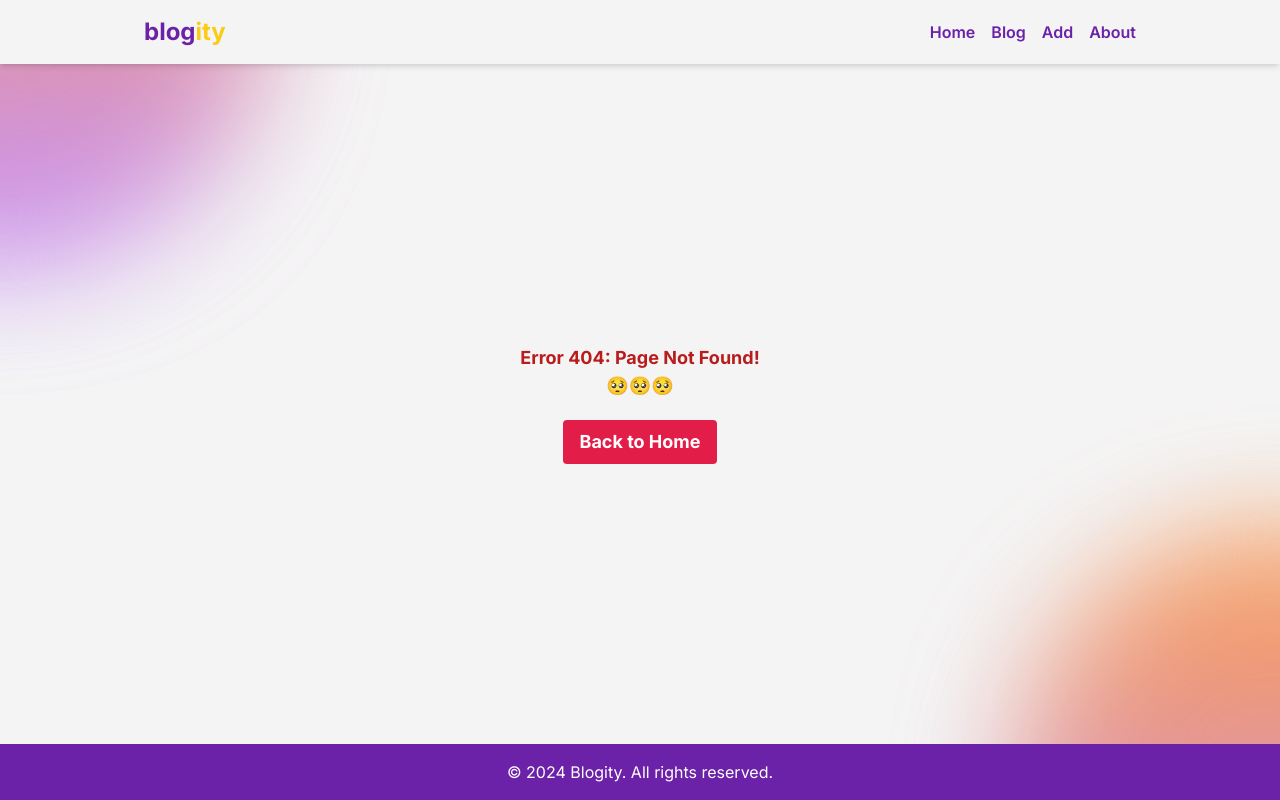
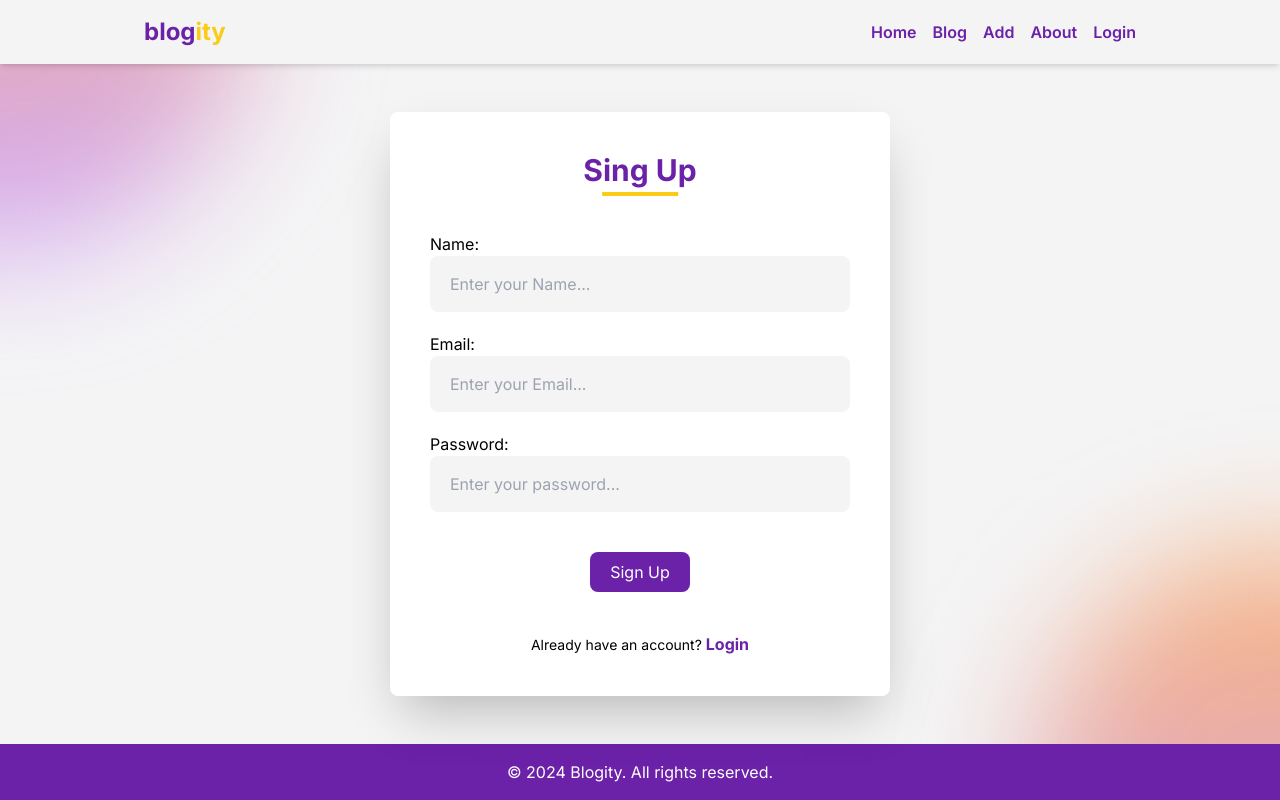
Before and after one commit to yousiefhamed/blogity, a Next.js app: page /auth/signup in a window 1280 px wide. Before the commit this address had no page. Built offline with nearby package versions, Linux system fonts and the light colour scheme.

Commit message:
adding sign up and login logic

```diff
--- /dev/null
+++ b/src/app/auth/login/page.js
@@ -0,0 +1,7 @@
+import Login from "@/app/components/auth/Login";
+
+const LoginPage = () => {
+  return <Login />;
+};
+
+export default LoginPage;
--- /dev/null
+++ b/src/app/auth/signup/page.js
@@ -0,0 +1,7 @@
+import SignUp from "@/app/components/auth/SignUp";
+
+const SignUpPage = () => {
+  return <SignUp />;
+};
+
+export default SignUpPage;
--- a/src/app/components/Navbar.jsx
+++ b/src/app/components/Navbar.jsx
@@ -44,6 +44,14 @@ const Navbar = () => {
             About
           </Link>
         </li>
+        <li>
+          <Link
+            href="/auth/login"
+            className="text-purple-800 hover:text-yellow-400 hover:font-bold font-semibold transition-all"
+          >
+            Login
+          </Link>
+        </li>
       </ul>
     </nav>
   );
--- /dev/null
+++ b/src/app/components/auth/Login.jsx
@@ -0,0 +1,97 @@
+"use client";
+import { useRouter } from "next/navigation";
+import { useState } from "react";
+
+const Login = () => {
+  const router = useRouter();
+
+  const [email, setEmail] = useState("");
+  const [password, setPassword] = useState("");
+
+  const resetForm = () => {
+    setEmail("");
+    setPassword("");
+  };
+
+  const handleSubmit = async (e) => {
+    e.preventDefault();
+    try {
+      const res = await fetch(
+        `${process.env.NEXT_PUBLIC_BACKEND_API}/users/login`,
+        {
+          method: "POST",
+          headers: { "Content-Type": "application/json" },
+          body: JSON.stringify({ email, password }),
+        }
+      );
+
+      if (!res.ok) {
+        throw new Error("Failed to login");
+      }
+
+      const data = await res.json();
+      alert(data.message);
+
+      resetForm();
+      router.push("/blog");
+    } catch (error) {
+      console.error("Error logging in:", error);
+      alert("Failed to login. Please try again.");
+    }
+  };
+
+  return (
+    <div
+      style={{ minHeight: "calc(100vh - 64px - 56px" }}
+      className="flex justify-center items-center"
+    >
+      <div className="flex justify-center items-center flex-col gap-10 bg-white shadow-2xl rounded-lg p-10 w-[500px] max-w-full">
+        <h1 className="text-3xl text-purple-800 font-bold pb-1 relative after:bg-yellow-400 after:absolute after:top-full after:left-1/2 after:-translate-x-1/2 after:w-2/3 after:h-1">
+          Login
+        </h1>
+        <form
+          onSubmit={handleSubmit}
+          className="w-full flex flex-col justify-center items-center gap-5"
+        >
+          <label className="w-full">
+            <p>Email:</p>
+            <input
+              type="text"
+              placeholder="Enter your Email..."
+              value={email}
+              onChange={(e) => setEmail(e.target.value)}
+              className="bg-zinc-100 w-full h-14 px-5 rounded-lg"
+            />
+          </label>
+          <label className="w-full">
+            <p>Password:</p>
+            <input
+              type="password"
+              placeholder="Enter your password..."
+              value={password}
+              onChange={(e) => setPassword(e.target.value)}
+              className="bg-zinc-100 w-full h-14 px-5 rounded-lg"
+            />
+          </label>
+          <button
+            type="submit"
+            className="mt-5 bg-purple-800 text-white px-5 py-2 rounded-lg hover:bg-purple-950 transition-all"
+          >
+            Login
+          </button>
+        </form>
+        <p className="text-sm">
+          Don&aps;t have an account?{" "}
+          <a
+            href="/auth/signup"
+            className="text-purple-800 font-bold text-base hover:text-purple-950"
+          >
+            Sign Up
+          </a>
+        </p>
+      </div>
+    </div>
+  );
+};
+
+export default Login;
--- /dev/null
+++ b/src/app/components/auth/SignUp.jsx
@@ -0,0 +1,109 @@
+"use client";
+import { useState } from "react";
+import { useRouter } from "next/navigation";
+
+const SignUp = () => {
+  const router = useRouter();
+
+  const [name, setName] = useState("");
+  const [email, setEmail] = useState("");
+  const [password, setPassword] = useState("");
+
+  const resetForm = () => {
+    setName("");
+    setEmail("");
+    setPassword("");
+  };
+
+  const handleSubmit = async (e) => {
+    e.preventDefault();
+    try {
+      const res = await fetch(
+        `${process.env.NEXT_PUBLIC_BACKEND_API}/users/register`,
+        {
+          method: "POST",
+          headers: { "Content-Type": "application/json" },
+          body: JSON.stringify({ name, email, password }),
+        }
+      );
+      const data = await res.json();
+
+      if (!res.ok) {
+        alert(`${res.status} ${data.message}`);
+        return;
+      }
+
+      alert(data.message);
+
+      resetForm();
+      router.push("/blog");
+    } catch (error) {
+      alert(`${error.message}`);
+    }
+  };
+
+  return (
+    <div
+      style={{ minHeight: "calc(100vh - 64px - 56px" }}
+      className="flex justify-center items-center"
+    >
+      <div className="flex justify-center items-center flex-col gap-10 bg-white shadow-2xl rounded-lg p-10 w-[500px] max-w-full">
+        <h1 className="text-3xl text-purple-800 font-bold pb-1 relative after:bg-yellow-400 after:absolute after:top-full after:left-1/2 after:-translate-x-1/2 after:w-2/3 after:h-1">
+          Sing Up
+        </h1>
+        <form
+          onSubmit={handleSubmit}
+          className="w-full flex flex-col justify-center items-center gap-5"
+        >
+          <label className="w-full">
+            <p>Name:</p>
+            <input
+              type="text"
+              placeholder="Enter your Name..."
+              value={name}
+              onChange={(e) => setName(e.target.value)}
+              className="bg-zinc-100 w-full h-14 px-5 rounded-lg"
+            />
+          </label>
+          <label className="w-full">
+            <p>Email:</p>
+            <input
+              type="text"
+              placeholder="Enter your Email..."
+              value={email}
+              onChange={(e) => setEmail(e.target.value)}
+              className="bg-zinc-100 w-full h-14 px-5 rounded-lg"
+            />
+          </label>
+          <label className="w-full">
+            <p>Password:</p>
+            <input
+              type="password"
+              placeholder="Enter your password..."
+              value={password}
+              onChange={(e) => setPassword(e.target.value)}
+              className="bg-zinc-100 w-full h-14 px-5 rounded-lg"
+            />
+          </label>
+          <button
+            type="submit"
+            className="mt-5 bg-purple-800 text-white px-5 py-2 rounded-lg hover:bg-purple-950 transition-all"
+          >
+            Sign Up
+          </button>
+        </form>
+        <p className="text-sm">
+          Already have an account?{" "}
+          <a
+            href="/auth/login"
+            className="text-purple-800 font-bold text-base hover:text-purple-950"
+          >
+            Login
+          </a>
+        </p>
+      </div>
+    </div>
+  );
+};
+
+export default SignUp;
```
